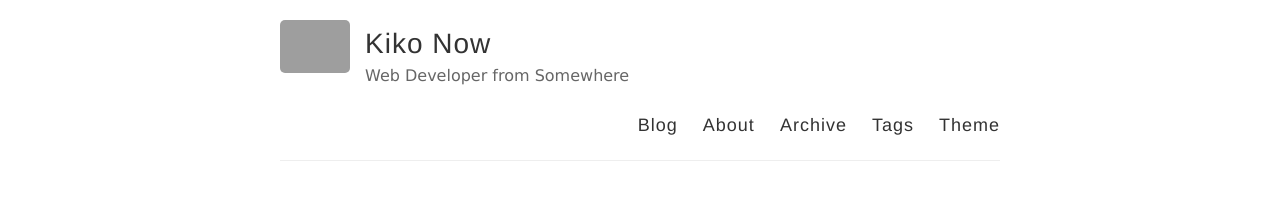
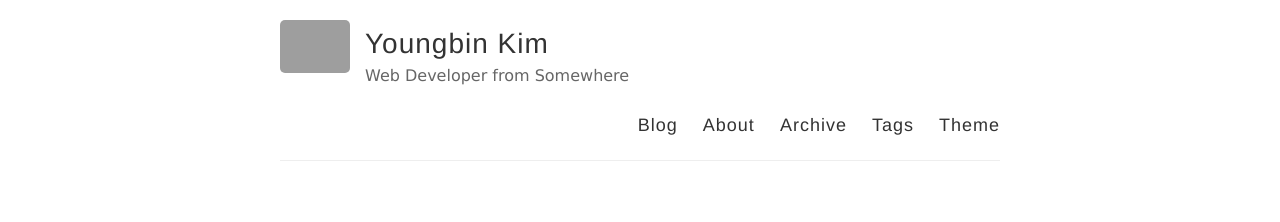
Before and after one commit to Abbbs2ws/Abbbs2ws.github.io, a Jekyll site: the page built from kiko-now-master/index.html, in a window 1280 px wide. Shown: the top 222 px of the page. Built offline with Jekyll 4.4.1, drawn with Linux system fonts in a browser that asks for light colours; the list of posts is cut into pages by our own code; grey boxes are pictures that could not be loaded.

Commit message:
Update _config.yml

```diff
--- a/kiko-now-master/_config.yml
+++ b/kiko-now-master/_config.yml
@@ -3,7 +3,7 @@
 #
 
 # Name of your site (displayed in the header)
-name: Kiko Now
+name: Youngbin Kim
 
 # Short bio or description (displayed in the header)
 description: Web Developer from Somewhere
```
